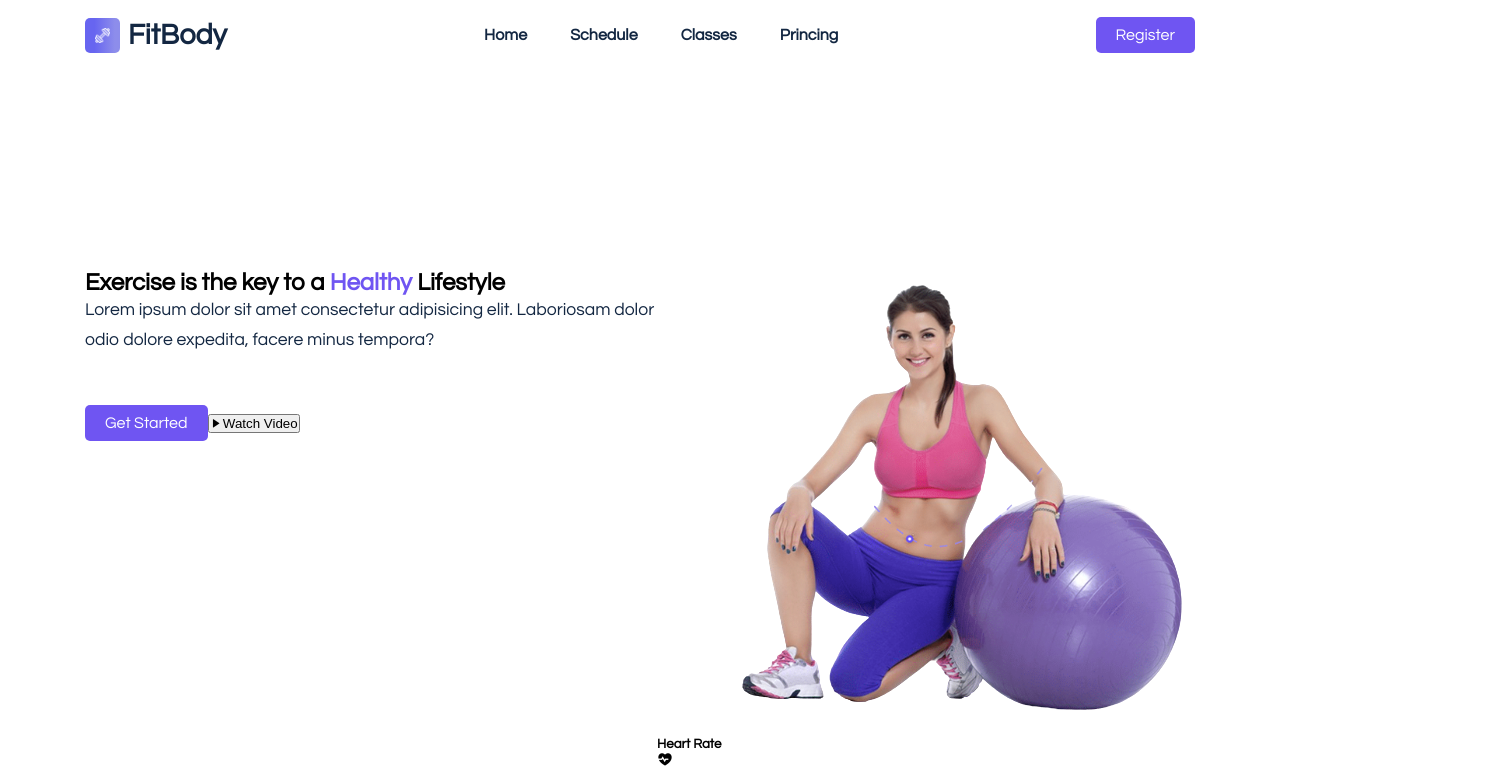
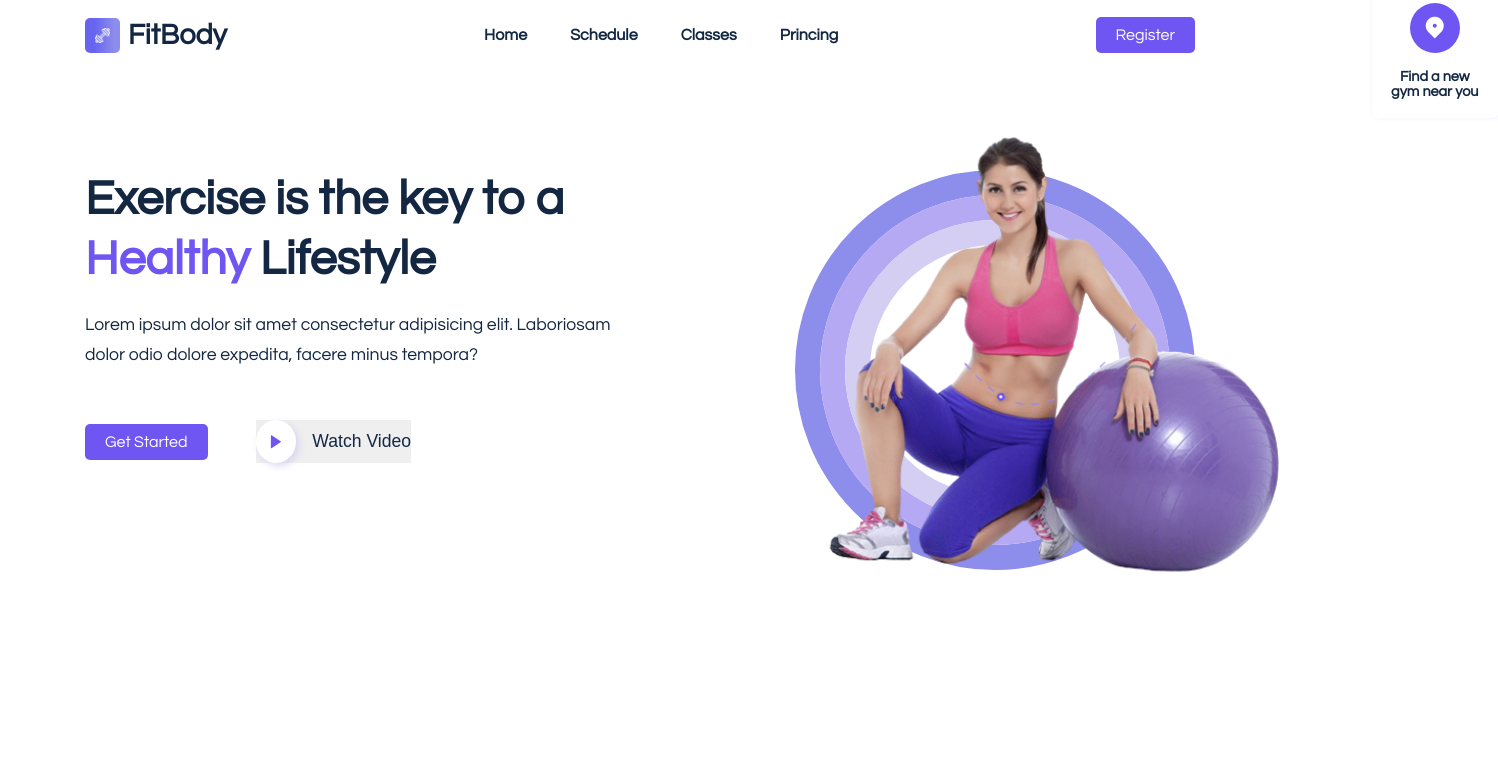
Before and after one commit to Edyane/Gym-website, a React (Create React App) app in the folder gym-website/: page / in a window 1280 px wide. Shown: the top 767 px of the page, 1498 px wide, since content can reach past the window. Built offline with nearby package versions, Linux system fonts and the light colour scheme.

Commit message:
Finalizando Hero Section

```diff
--- a/gym-website/src/components/UI/Hero.jsx
+++ b/gym-website/src/components/UI/Hero.jsx
@@ -10,12 +10,11 @@ const Hero = () => {
                 <div className="hero__wrapper">
                     {/*------ Hero content ------*/}
                     <div className="hero__content">
-                        <h2>Exercise is the key to a
+                        <h2 className="section__title">Exercise is the key to a
                             <span className="highlights"> Healthy</span> Lifestyle
                         </h2>
-                        <p>Lorem ipsum dolor sit amet consectetur adipisicing elit. Laboriosam dolor odio dolore
-                        expedita, facere minus tempora?</p>
-
+                        <p>Lorem ipsum dolor sit amet consectetur adipisicing elit. Laboriosam <br />
+                        dolor odio dolore expedita, facere minus tempora?</p>
 
                         <div className="hero__btns">
                             <button className="register__btn">Get Started</button>
@@ -51,7 +50,8 @@ const Hero = () => {
 
                         <div className="gym__location">
                             <span><i className="ri-map-pin-2-fill"></i></span>
-                            <h5>Find a new gym near you</h5>
+                            <h5>Find a new <br />
+                                gym near you</h5>
                         </div>
 
                         <div className="dumble__icon">
--- a/gym-website/src/styles/Hero.css
+++ b/gym-website/src/styles/Hero.css
@@ -1,12 +1,12 @@
 .hero__wrapper {
     display: flex;
     justify-content: space-between;
-    padding-top: 150px;
+    padding-top: 50px;
 }
 
 .hero__content .section__title {
     font-size: 3rem;
-    padding-right: 50px;
+    padding-right: 60px;
     line-height: 60px;
     margin-bottom: 20px;
 }
@@ -21,3 +21,161 @@
     margin-bottom: 50px;
     line-height: 30px;
 }
+
+.hero__btns {
+    display: flex;
+    align-items: center;
+    column-gap: 3rem;
+}
+
+.watch__btn {
+    border: none;
+    outline: none;
+    display: flex;
+    align-items: center;
+    column-gap: 1rem;
+    color: var(--heading-color);
+    font-size: 1.1rem;
+    font-weight: 500;
+    cursor: pointer;
+}
+
+.watch__btn span {
+    background: #fff;
+    border-radius: 50%;
+    padding: 10px;
+    color: var(--primary-color);
+    font-size: 1.3rem;
+    display: flex;
+    align-items: center;
+    justify-content: center;
+    box-shadow: 3px 3px 8px -1px #d3cef2;
+}
+
+.box-01 {
+    width: 400px;
+    height: 400px;
+    border-radius: 100%;
+    border: 25px solid rgba(141, 141, 235, 1)
+}
+
+.box-02 {
+    width: 350px;
+    height: 350px;
+    border-radius: 100%;
+    border: 25px solid #b5a9f3;
+}
+
+.box-03 {
+    width: 300px;
+    height: 300px;
+    border-radius: 100%;
+    border: 25px solid #d3cef2;
+}
+
+.hero__img-wrapper {
+    position: relative;
+    z-index: 1;
+}
+
+.box__img {
+    position: absolute;
+    top: -12%;
+    left: -13%;
+    z-index: 10;
+}
+
+.box__img img {
+    width: 121.5%;
+}
+
+.heart__rate {
+    width: 100px;
+    position: absolute;
+    top: 55%;
+    left: -11%;
+    z-index: 10;
+    box-shadow: -3px 3px 8px -1px #d3cef2;
+    text-align: center;
+    background: #fff;
+    border-radius: 5px;
+    padding: 15px 10px;
+}
+
+.heart__rate span {
+    width: 30px;
+    height: 25px;
+    margin: auto;
+    display: flex;
+    align-items: center;
+    justify-content: center;
+    background: #d3cef2;
+    color: #d7337a;
+    border-radius: 3px;
+    padding: 3px;
+}
+
+.heart__rate h5, h6 {
+    font-size: .8rem;
+    color: var(--heading-color);
+    font-weight: 600;
+}
+
+.heart__rate h5 {
+    margin-bottom: 10px;
+}
+
+.heart__rate h6 {
+    margin-top: 10px;
+}
+
+.gym__location {
+    position: absolute;
+    top: -2%;
+    right: -17%;
+    z-index: 10;
+    box-shadow: 3px -3px 8px -1px #d3cef2;
+    text-align: center;
+    background: #fff;
+    border-radius: 5px;
+    padding: 1.2rem;
+}
+
+.gym__location span {
+    width: 50px;
+    height: 50px;
+    margin: auto;
+    display: flex;
+    align-items: center;
+    justify-content: center;
+    padding: 10px;
+    background: var(--primary-color);
+    color: #fff;
+    font-size: 1.5rem;
+    border-radius: 50%;
+}
+
+.gym__location h5 {
+    color: var(--heading-color);
+    margin-top: 1rem;
+    font-size: 0.9rem;
+}
+
+.dumble__icon {
+    position: absolute;
+    top: -2%;
+    left: -5%;
+    z-index: 10;
+    display: flex;
+    align-items: center;
+    justify-content: center;
+    width: 40px;
+    height: 40px;
+    background: #d7337a;
+    color: #fff;
+    border-radius: 5px;
+}
+
+.dumble__icon img {
+    width: 100%;
+}
```
